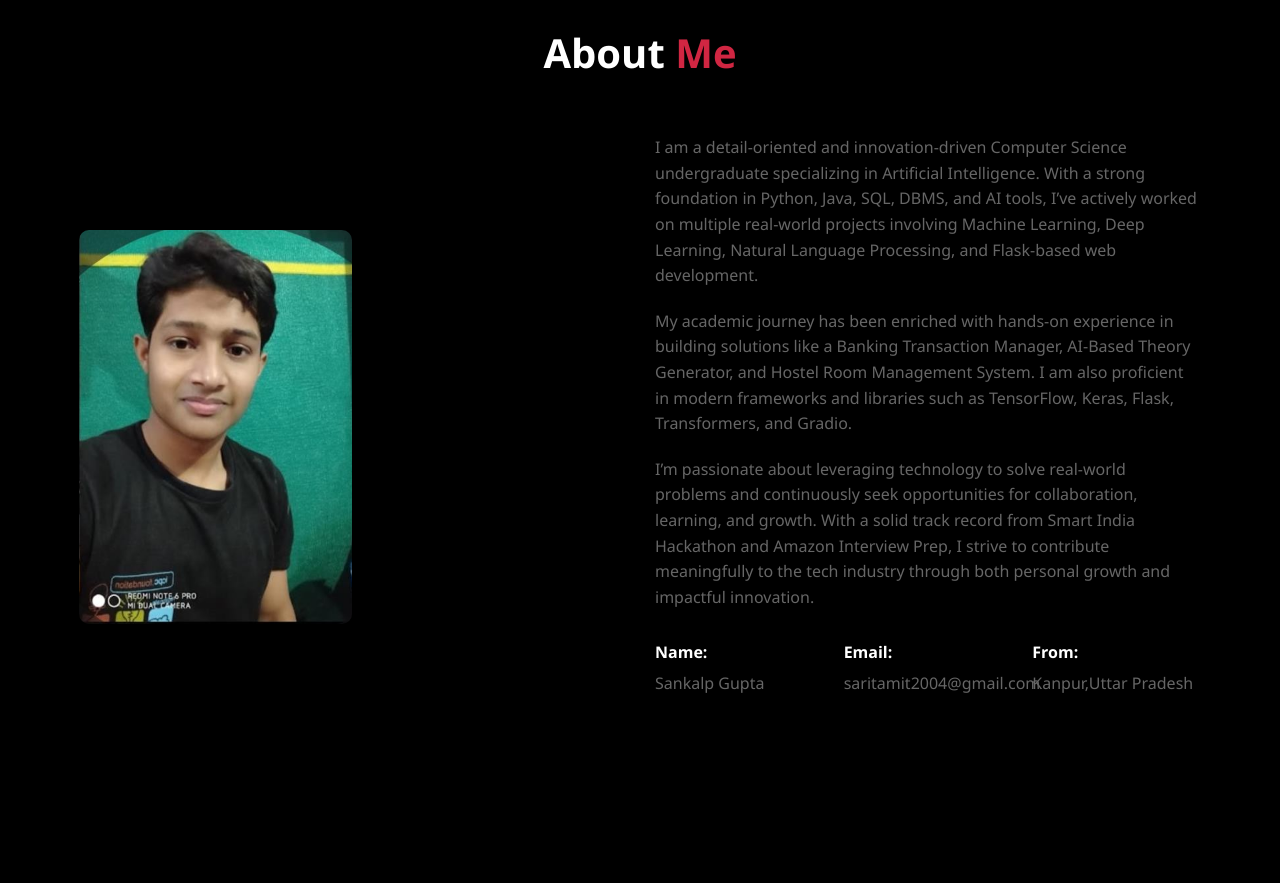
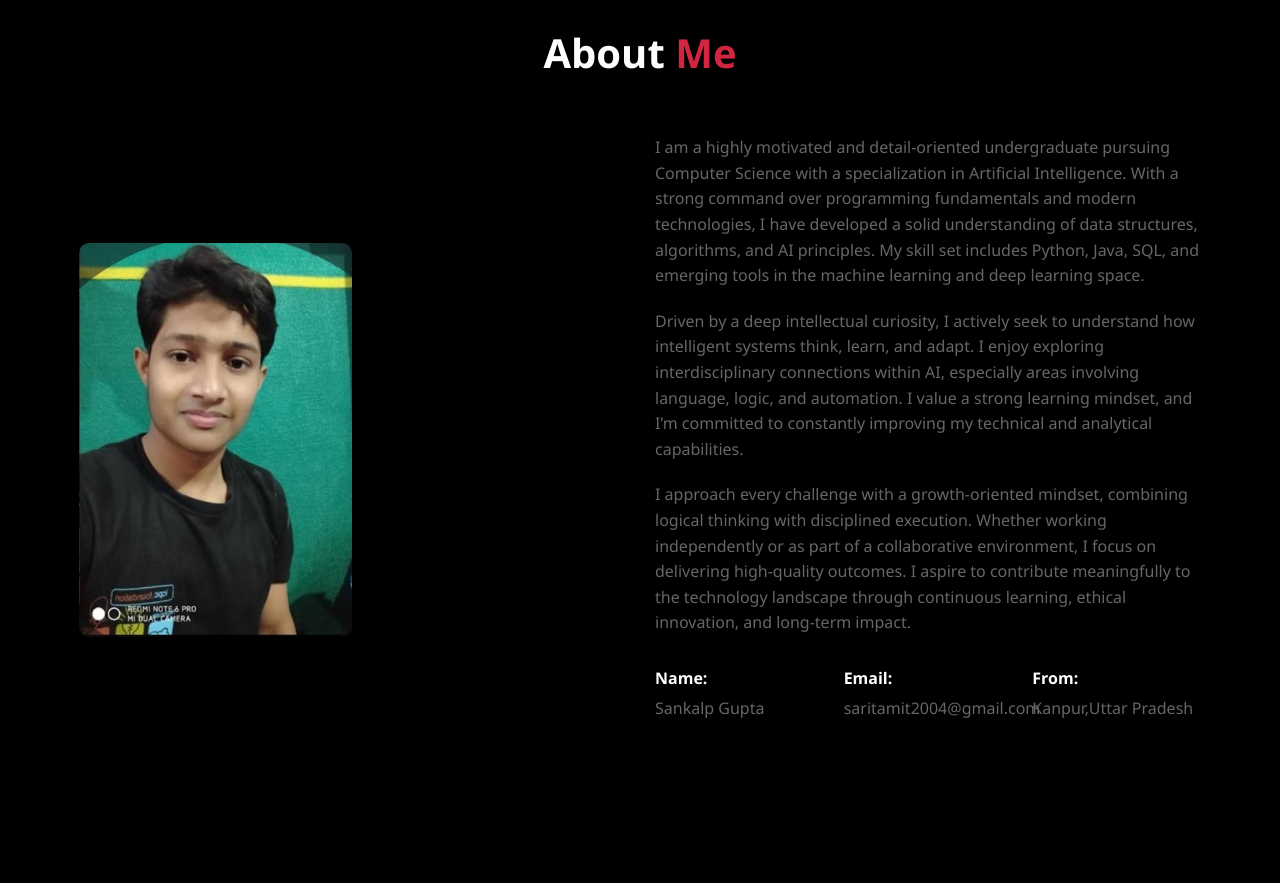
Before and after one commit to Sankalp-gupta1/New-port-, a plain HTML site: page index.html in a window 1280 px wide. Shown: the part 880-1763 px from the top of the page. Drawn offline with Linux system fonts and the light colour scheme.

Commit message:
Updated HTML and styling

```diff
--- a/index.html
+++ b/index.html
@@ -64,9 +64,9 @@
                 </div>
 
                 <div class="about-text">
-                    <p>I am a detail-oriented and innovation-driven Computer Science undergraduate specializing in Artificial Intelligence. With a strong foundation in Python, Java, SQL, DBMS, and AI tools, I’ve actively worked on multiple real-world projects involving Machine Learning, Deep Learning, Natural Language Processing, and Flask-based web development.</p>
-                    <p>My academic journey has been enriched with hands-on experience in building solutions like a Banking Transaction Manager, AI-Based Theory Generator, and Hostel Room Management System. I am also proficient in modern frameworks and libraries such as TensorFlow, Keras, Flask, Transformers, and Gradio.</p>
-                    <p>I’m passionate about leveraging technology to solve real-world problems and continuously seek opportunities for collaboration, learning, and growth. With a solid track record from Smart India Hackathon and Amazon Interview Prep, I strive to contribute meaningfully to the tech industry through both personal growth and impactful innovation.</p>
+                    <p>I am a highly motivated and detail-oriented undergraduate pursuing Computer Science with a specialization in Artificial Intelligence. With a strong command over programming fundamentals and modern technologies, I have developed a solid understanding of data structures, algorithms, and AI principles. My skill set includes Python, Java, SQL, and emerging tools in the machine learning and deep learning space.</p>
+                    <p>Driven by a deep intellectual curiosity, I actively seek to understand how intelligent systems think, learn, and adapt. I enjoy exploring interdisciplinary connections within AI, especially areas involving language, logic, and automation. I value a strong learning mindset, and I’m committed to constantly improving my technical and analytical capabilities.</p>
+                    <p>I approach every challenge with a growth-oriented mindset, combining logical thinking with disciplined execution. Whether working independently or as part of a collaborative environment, I focus on delivering high-quality outcomes. I aspire to contribute meaningfully to the technology landscape through continuous learning, ethical innovation, and long-term impact.</p>
                     <div class="about-info">
                         <div>
                             <span>Name:</span>
```
